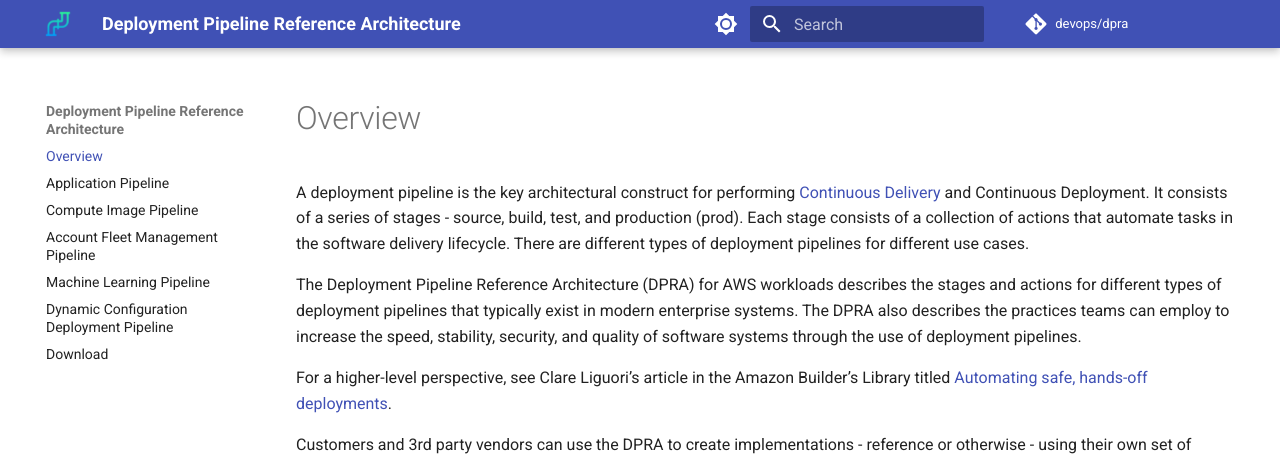
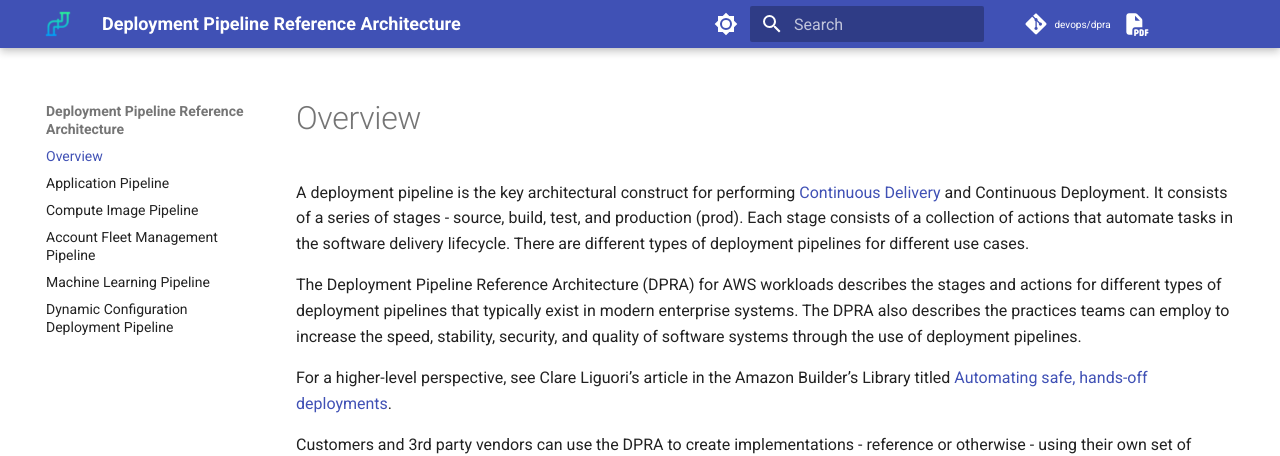
Before and after one commit to aws-samples/aws-deployment-pipeline-reference-architecture, an MkDocs documentation site: the page built from docs/index.md, in a window 1280 px wide. Shown: the top 456 px of the page. Built offline with MkDocs 1.6.1 and Material for MkDocs 9.7.7, drawn with Linux system fonts in a browser that asks for light colours.

Commit message:
cleanup PDF download link

```diff
--- a/mkdocs.yml
+++ b/mkdocs.yml
@@ -6,6 +6,7 @@
 copyright: Copyright © Amazon Web Services, Inc. and/or its affiliates. All rights reserved.
 theme:
   name: material
+  custom_dir: overrides
   logo: assets/logo.png
   favicon: assets/logo.png
   features:
@@ -32,7 +33,6 @@
   - Account Fleet Management Pipeline: 'account-fleet-management-pipeline.md'
   - Machine Learning Pipeline: 'machine-learning-pipeline.md'
   - Dynamic Configuration Deployment Pipeline: 'dynamic-configuration-deployment-pipeline.md'
-  - Download: 'pdf/document.pdf'
 
 markdown_extensions:
   - def_list
--- /dev/null
+++ b/overrides/partials/source.html
@@ -0,0 +1,24 @@
+<a
+  href="{{ config.repo_url }}"
+  title="{{ lang.t('source.link.title') }}"
+  data-md-component="source"
+>
+  <div class="md-source__icon md-icon">
+    {% set icon = config.theme.icon.repo or "fontawesome/brands/git-alt" %}
+    {% include ".icons/" ~ icon ~ ".svg" %}
+  </div>
+  <div class="md-source__repository">
+    {{ config.repo_name }}
+  </div>
+</a>
+
+<a
+  href="{{base_url}}/pdf/document.pdf"
+  title="Download PDF"
+  data-md-component="source"
+>
+  <div class="md-source__icon md-icon">
+    {% set icon = "fontawesome/solid/file-pdf" %}
+    {% include ".icons/" ~ icon ~ ".svg" %}
+  </div>
+</a>
```
